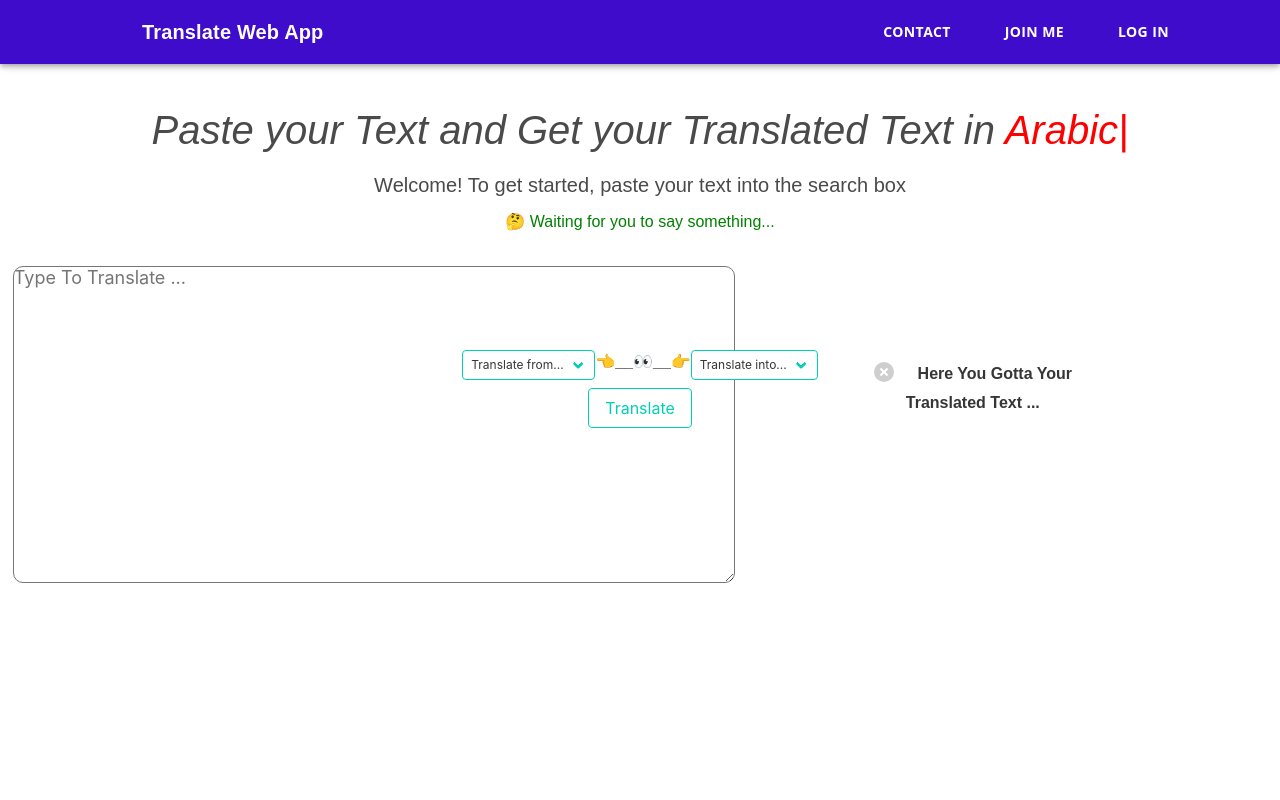
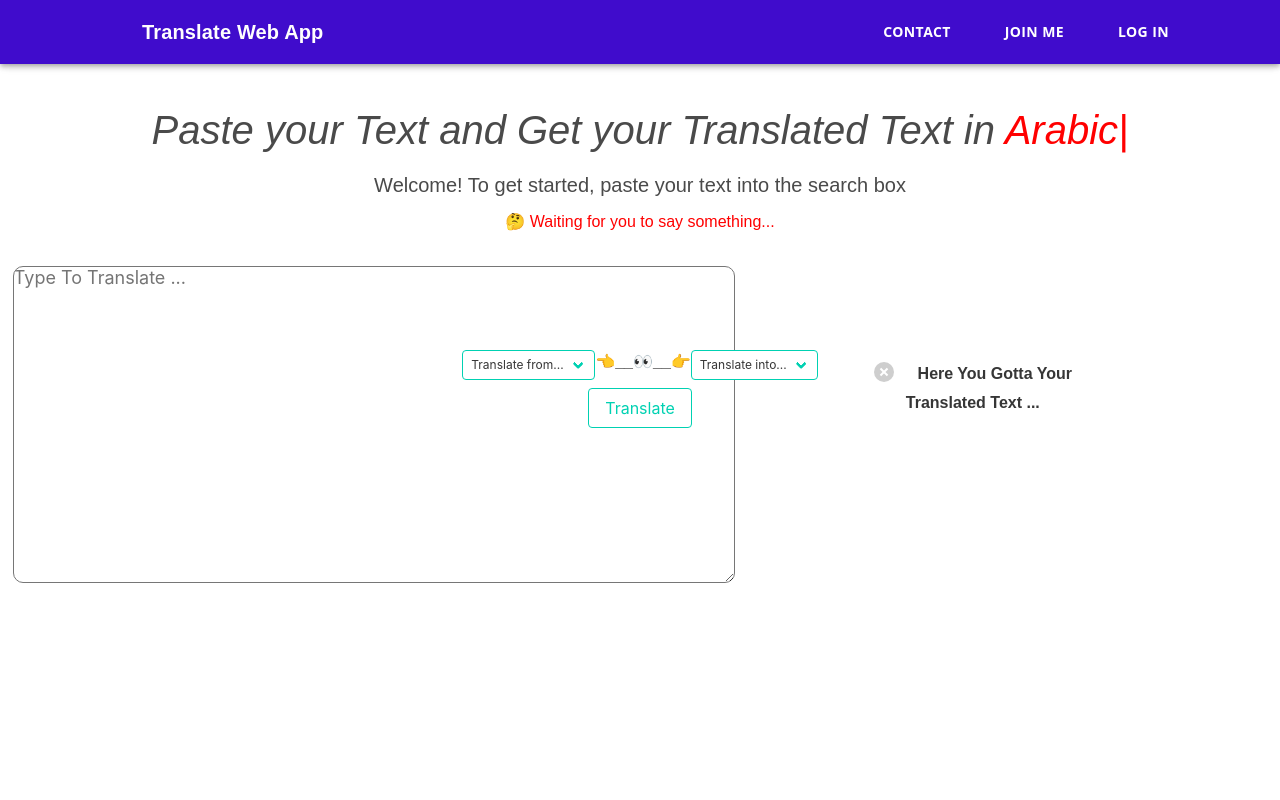
Before and after one commit to th-rpy/TranslateReactjsWebApp, a React (Create React App) app: page / in a window 1280 px wide. Shown: the top 800 px of the page. Built offline with nearby package versions, Linux system fonts and the light colour scheme.

Commit message:
Update the Translate and header component

```diff
--- a/src/App.js
+++ b/src/App.js
@@ -11,6 +11,7 @@ function App() {
       className="App"
       style={{
         backgroundColor: "#ffffff",
+        height: "70%",
       }}
     >
       <Header />
--- a/src/components/Form.js
+++ b/src/components/Form.js
@@ -65,10 +65,10 @@ export default class Forms extends React.Component {
 
   render() {
     const { value, valueTr, textOrg, translatedText, clicked } = this.state;
-
+    const color_ = value && valueTr ? "green" : "red";
     return (
       <div>
-        <h3 className="mb-2" style={{ color: "green" }}>
+        <h3 className="mb-2" style={{ color: color_ }}>
           {value && valueTr
             ? "From : " +
               (value && `🗣 ${value}`) +
@@ -137,7 +137,8 @@ export default class Forms extends React.Component {
               </select>
             </div>
           </div>
-          <div style={{
+          <div
+            style={{
               width: "50x",
               height: "25px",
 
@@ -148,7 +149,8 @@ export default class Forms extends React.Component {
               right: "0",
 
               margin: "auto",
-            }}>
+            }}
+          >
             <button
               class="button is-primary is-outlined"
               onClick={this.handleClick}
@@ -193,23 +195,23 @@ export default class Forms extends React.Component {
               </button>
             </div>
           ) : (
-            <div style={{
+            <div
+              style={{
                 height: "50rem",
                 width: "20%",
                 marginLeft: "0%",
                 marginRight: "14%",
                 float: "right",
-            }}>
-
+              }}
+            >
               <br />
-              <br />  <br />
+              <br /> <br />
               <br />
               <button class="delete"> </button>
               <span class="icon has-text-info">
                 <i class="fas fa-info-circle"></i>
               </span>
               <strong>Here You Gotta Your Translated Text ...</strong>
-
             </div>
           )}
         </div>
```
Lines whose indentation alone changed are shown as unchanged.
